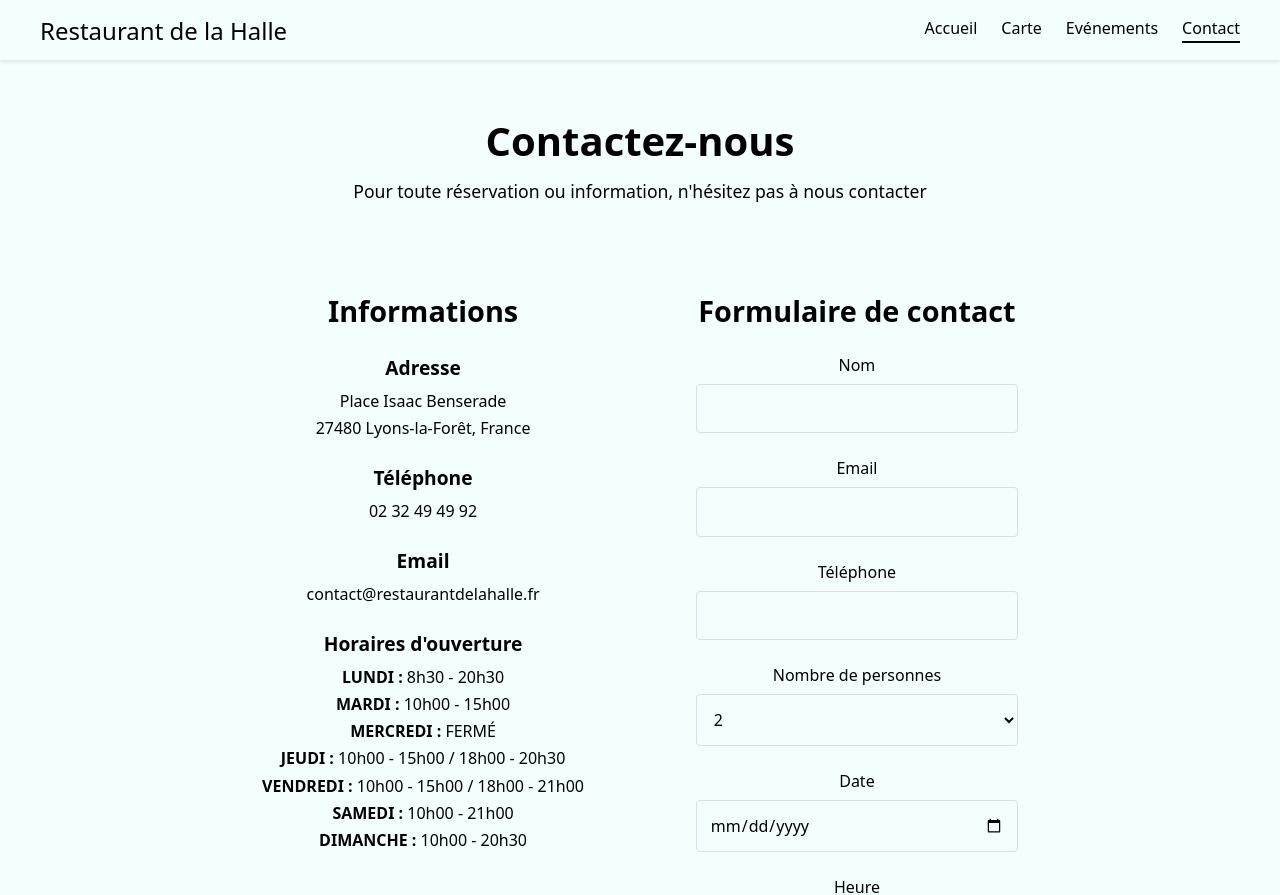
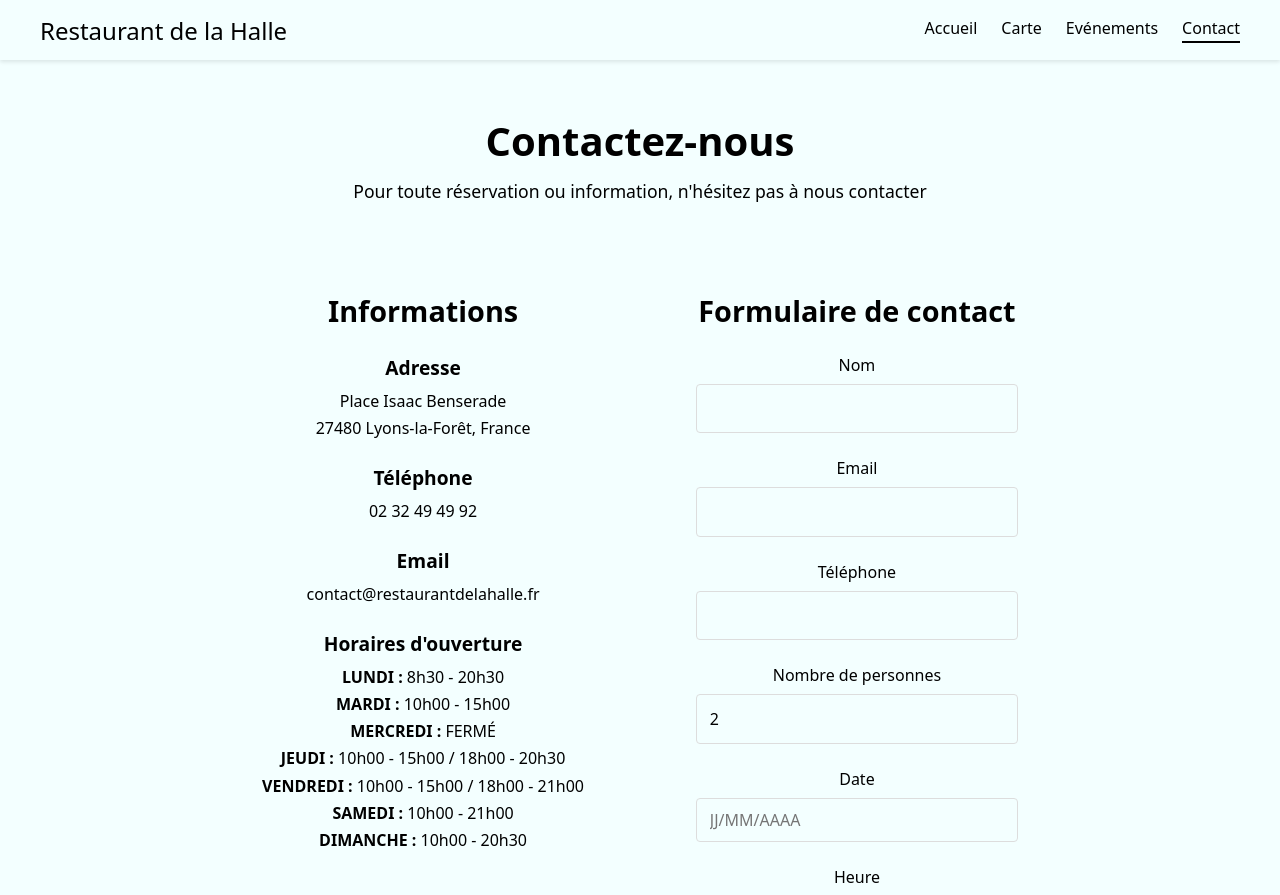
Before and after one commit to Lucacist/restaurant_de_la_halle, a Vue app: page /contact in a window 1280 px wide. Shown: the top 895 px of the page. Built offline with nearby package versions, Linux system fonts and the light colour scheme; a web font is replaced by a local one.

Commit message:
feat: add contact page with form, business info and map integration

```diff
--- a/src/Contact.vue
+++ b/src/Contact.vue
@@ -74,12 +74,12 @@
 
             <div class="form-group">
               <label for="date">Date</label>
-              <input type="date" id="date" v-model="form.date">
+              <input type="text" class="custom-date-input" id="date" v-model="form.date" placeholder="JJ/MM/AAAA">
             </div>
 
             <div class="form-group">
               <label for="time">Heure</label>
-              <input type="time" id="time" v-model="form.time">
+              <input type="text" class="custom-time-input" id="time" v-model="form.time" placeholder="HH:MM">
             </div>
 
             <div class="form-group">
@@ -242,6 +242,24 @@ input, select, textarea {
   background-color: transparent;
   color: var(--text-color);
   box-sizing: border-box;
+  -webkit-appearance: none;
+  -moz-appearance: none;
+  appearance: none;
+}
+
+/* Styles for custom date and time inputs */
+.custom-date-input,
+.custom-time-input {
+  width: 100%;
+  height: 44px;
+  padding: 0.8rem;
+  border: 1px solid #ddd;
+  border-radius: 4px;
+  font-family: inherit;
+  font-size: 1rem;
+  background-color: transparent;
+  color: var(--text-color);
+  box-sizing: border-box;
 }
 
 input:focus, select:focus, textarea:focus {
```
